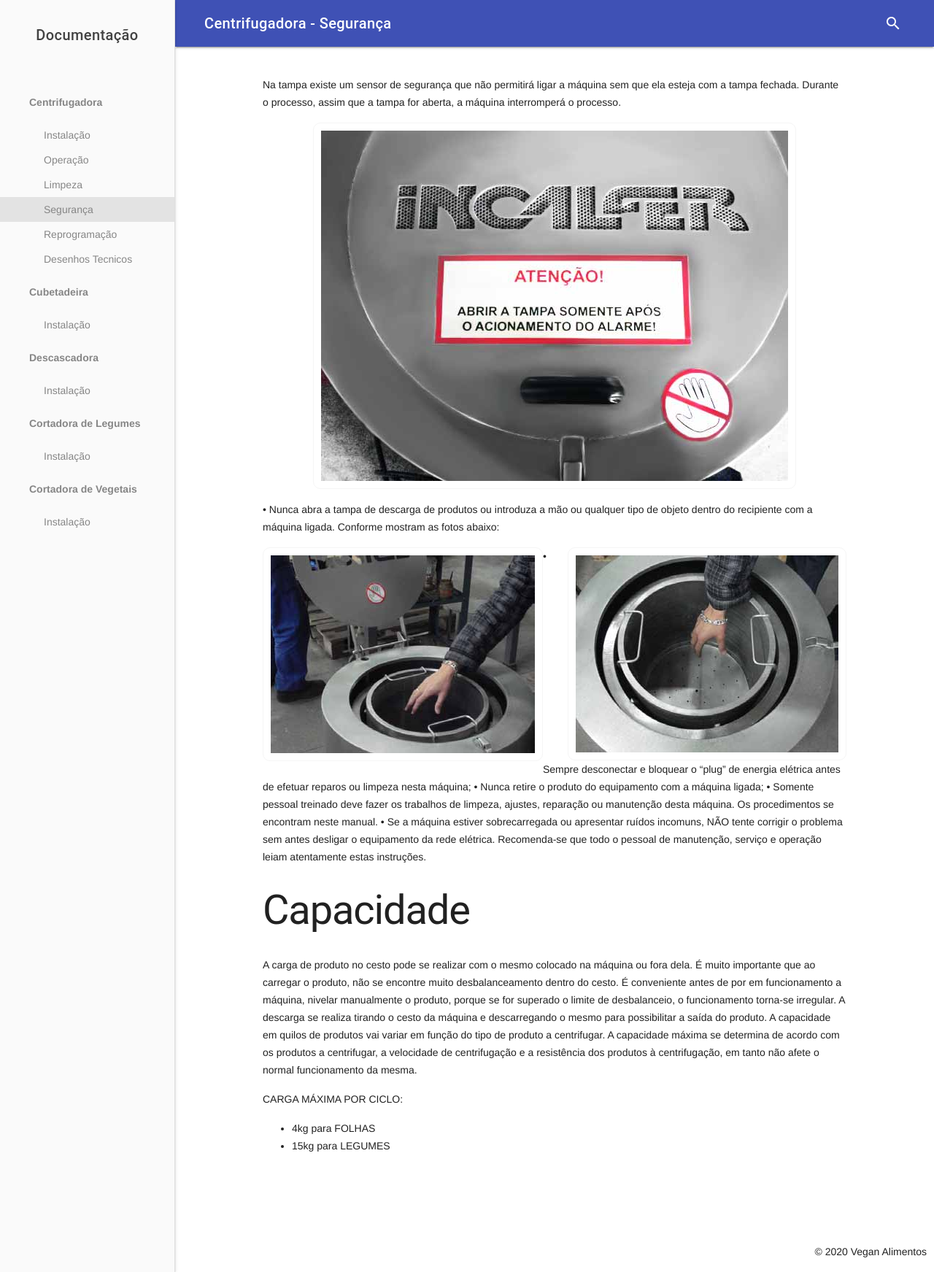
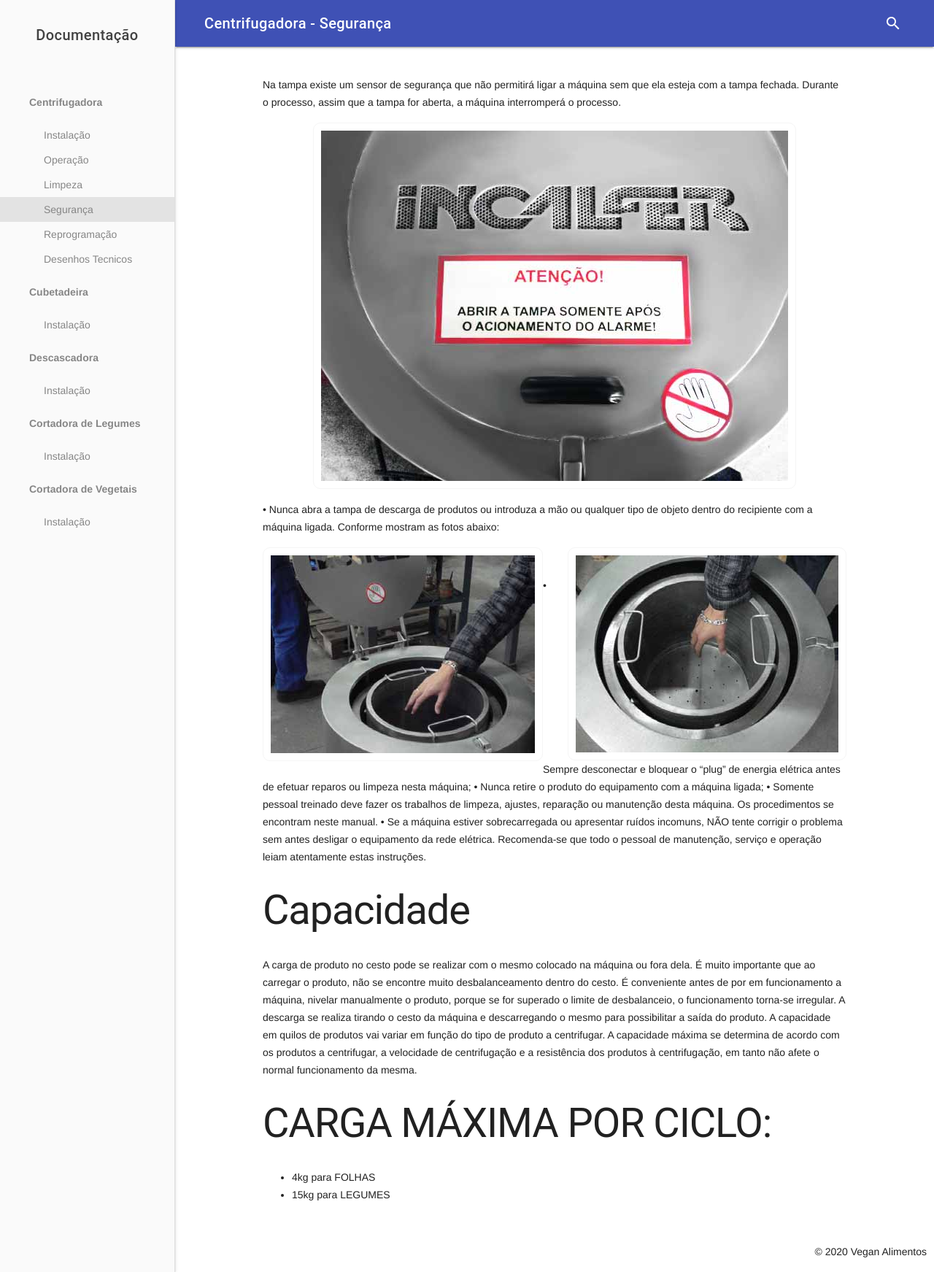
Before and after one commit to vegan-ind-br/docs, a Jekyll site: the page built from assets/centrifugadora/Centrifugadora-Seguranca.md, in a window 1280 px wide. Shown: the whole page at 73% size. Built offline with Jekyll 4.4.1, drawn with Linux system fonts in a browser that asks for light colours.

Commit message:
docs centrifugadora update2 ok

```diff
--- a/assets/centrifugadora/Centrifugadora-Seguranca.md
+++ b/assets/centrifugadora/Centrifugadora-Seguranca.md
@@ -16,8 +16,10 @@ processo.
 • Nunca abra a tampa de descarga de produtos ou introduza a mão ou qualquer
 tipo de objeto dentro do recipiente com a máquina ligada. Conforme mostram as
 fotos abaixo:
-<p><img align="left" src="assets/centrifugadora/foto6.png">
-<img align="right" src="assets/centrifugadora/foto7.png"></p>
+<p>
+    <img align="left" src="assets/centrifugadora/foto6.png">
+    <img align="right" src="assets/centrifugadora/foto7.png">
+</p><br>
 
 • Sempre desconectar e bloquear o “plug” de energia elétrica antes de efetuar
 reparos ou limpeza nesta máquina;
@@ -46,6 +48,6 @@ A capacidade máxima se determina de acordo com os produtos a centrifugar, a
 velocidade de centrifugação e a resistência dos produtos à centrifugação, em
 tanto não afete o normal funcionamento da mesma.
 
-CARGA MÁXIMA POR CICLO:
+# CARGA MÁXIMA POR CICLO:
 - 4kg para FOLHAS
 - 15kg para LEGUMES
```
